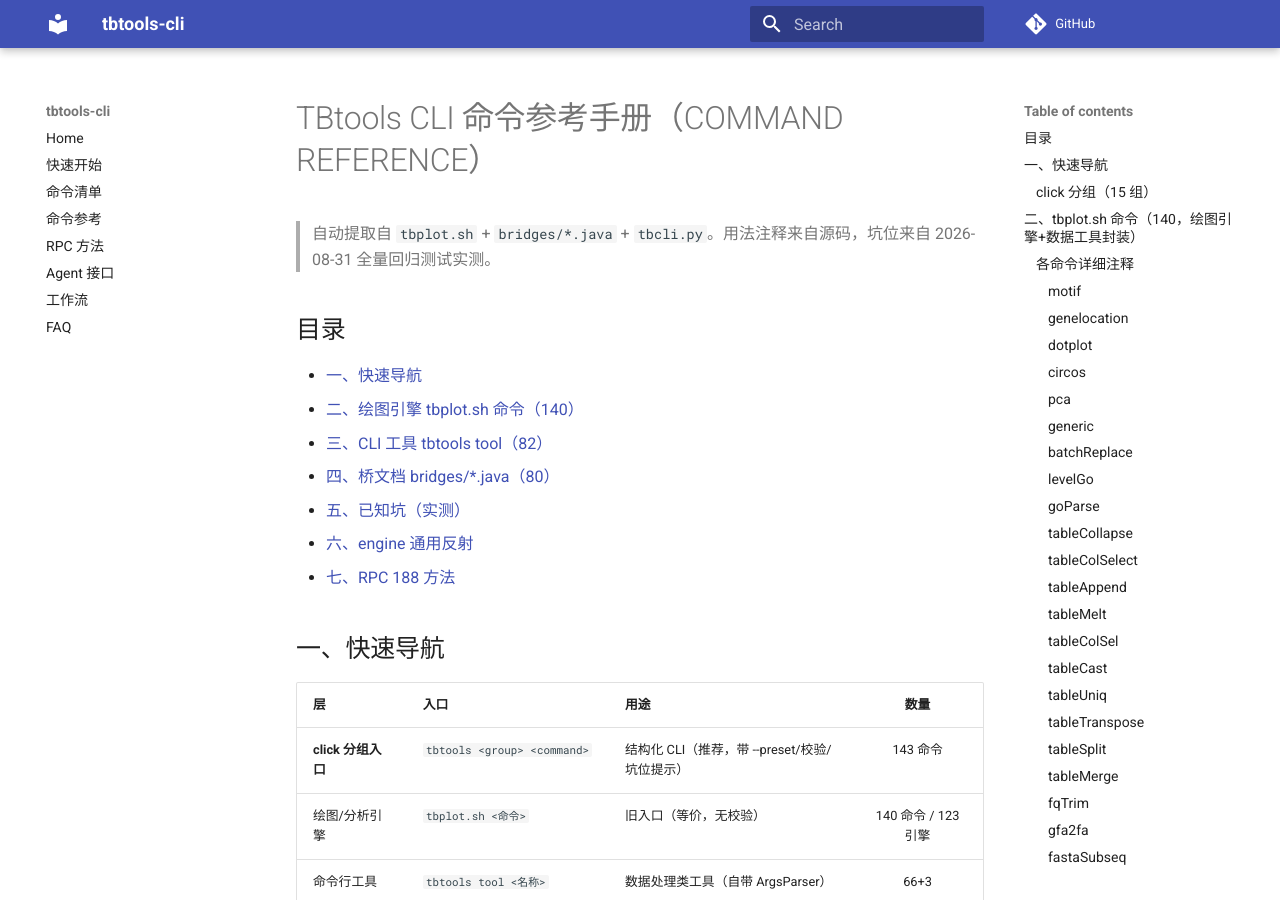
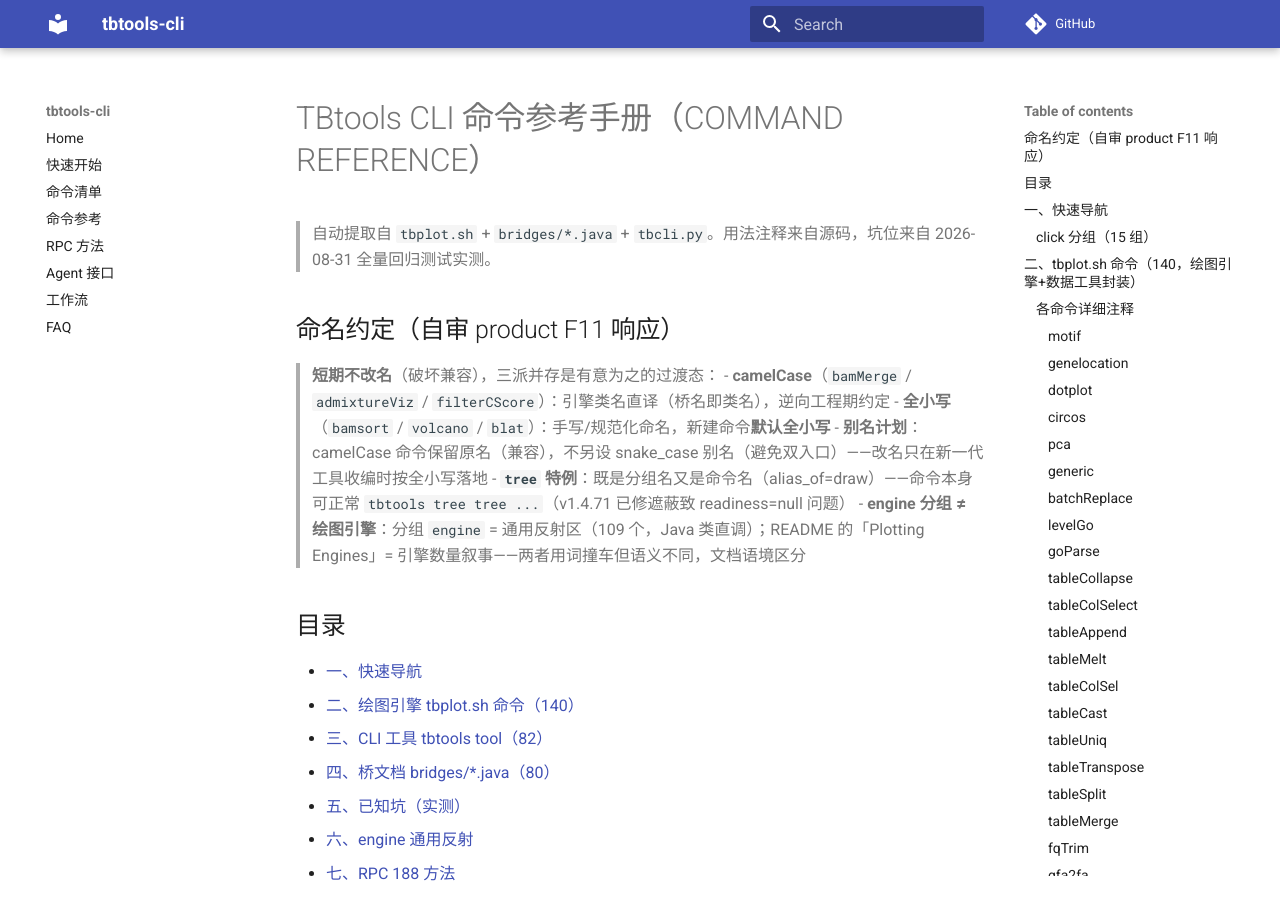
Before and after one commit to qby1613527176-cmd/tbtools-cli, an MkDocs documentation site: the page built from docs/COMMAND_REFERENCE.md, in a window 1280 px wide and 900 px high. Built offline with MkDocs 1.6.1 and Material for MkDocs 9.7.7, drawn with Linux system fonts in a browser that asks for light colours; comment, search, counter and statistics services are not loaded.

Commit message:
feat: 自审 P2 收官(v1.4.80)——product F11 命名约定文档化
product F11 [P2] 历史包袱(camelCase/全小写/分组语义混杂) — 短期不改名(破坏兼容), 文档化承认三派并存:
- COMMAND_REFERENCE.md 首部加「命名约定」节: camelCase=引擎类名直译(逆向期约定) / 全小写=新命令默认(只在新一代收编时落地) / 别名计划(不设 snake_case 双入口) / tree 分组命令同名特例(遮蔽已修 v1.4.71) / engine 分组≠绘图引擎(用词撞车语义区分)
- docs/README.md 导航补命名约定指针
门禁: ruff 0 / mypy 0 / --check 全绿

```diff
--- a/docs/COMMAND_REFERENCE.md
+++ b/docs/COMMAND_REFERENCE.md
@@ -1,6 +1,15 @@
 # TBtools CLI 命令参考手册（COMMAND REFERENCE）
 
 > 自动提取自 `tbplot.sh` + `bridges/*.java` + `tbcli.py`。用法注释来自源码，坑位来自 2026-08-31 全量回归测试实测。
+
+## 命名约定（自审 product F11 响应）
+
+> **短期不改名**（破坏兼容），三派并存是有意为之的过渡态：
+> - **camelCase**（`bamMerge` / `admixtureViz` / `filterCScore`）：引擎类名直译（桥名即类名），逆向工程期约定
+> - **全小写**（`bamsort` / `volcano` / `blat`）：手写/规范化命名，新建命令**默认全小写**
+> - **别名计划**：camelCase 命令保留原名（兼容），不另设 snake_case 别名（避免双入口）——改名只在新一代工具收编时按全小写落地
+> - **`tree` 特例**：既是分组名又是命令名（alias_of=draw）——命令本身可正常 `tbtools tree tree ...`（v1.4.71 已修遮蔽致 readiness=null 问题）
+> - **engine 分组 ≠ 绘图引擎**：分组 `engine` = 通用反射区（109 个，Java 类直调）；README 的「Plotting Engines」= 引擎数量叙事——两者用词撞车但语义不同，文档语境区分
 
 ## 目录
 
```
Also changed, not shown: docs/README.md (+1 -1 lines).
